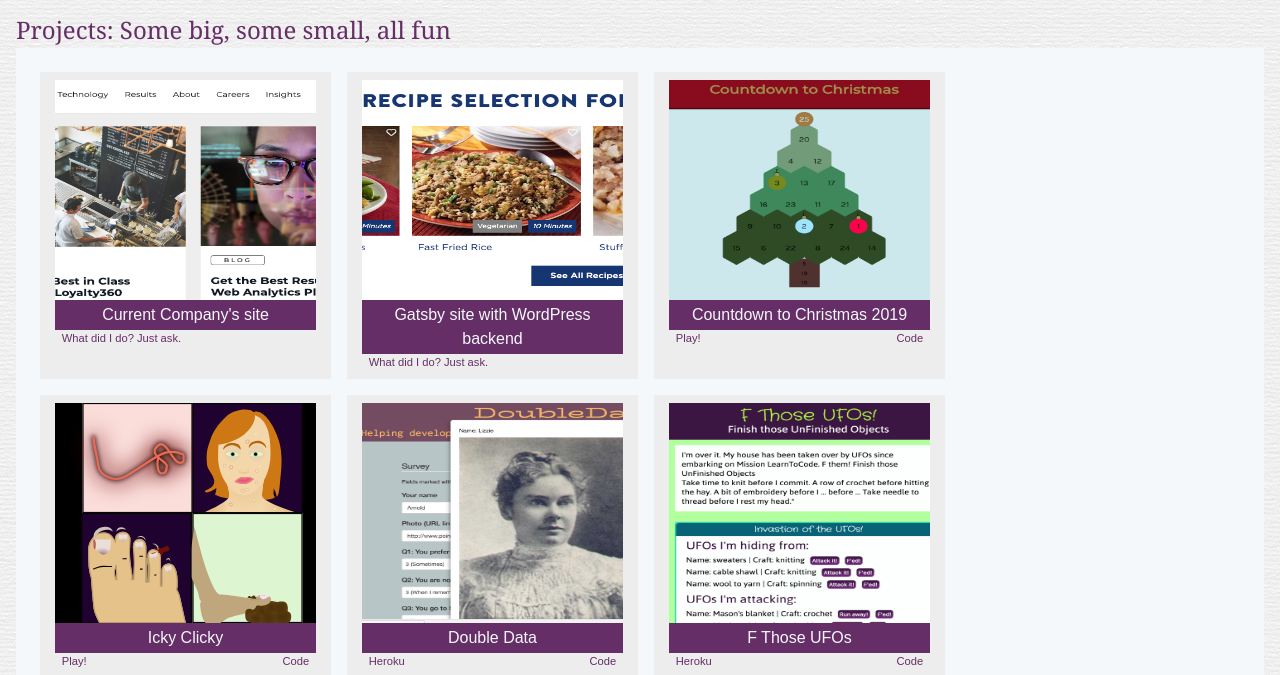
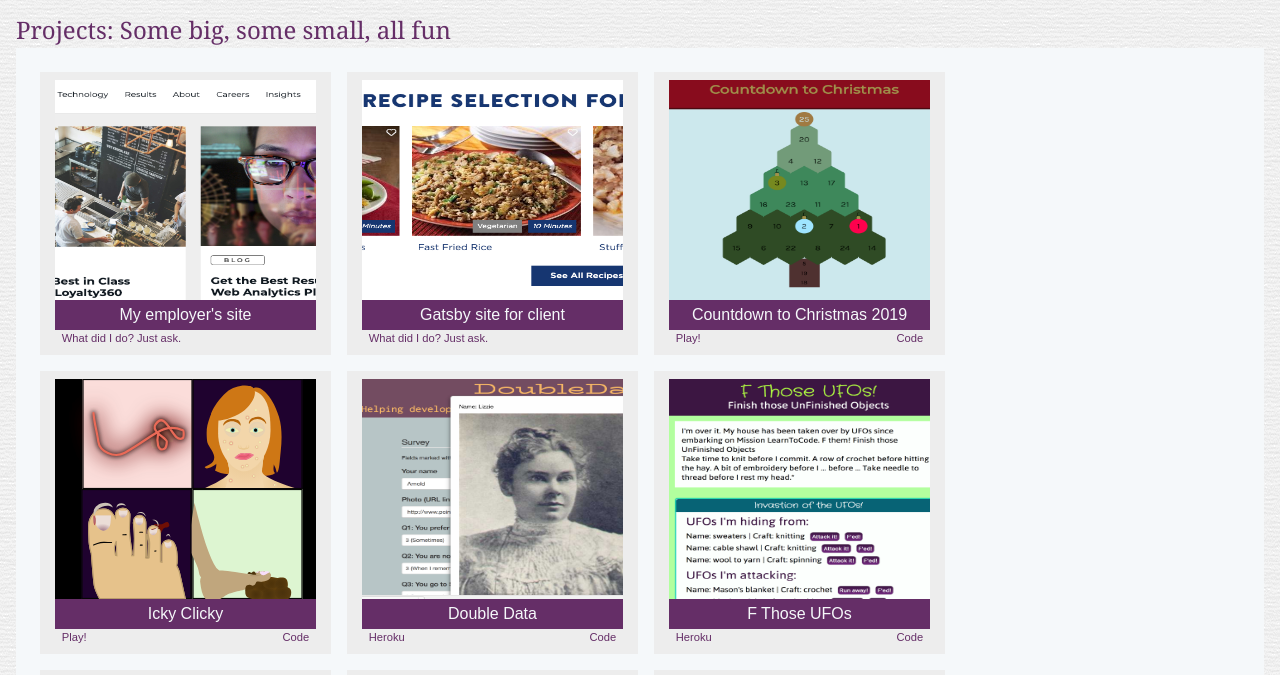
Before and after one commit to ihatetoast/ihatetoast.github.io, a plain HTML site: page projects.html in a window 1280 px wide. Shown: the part 107-782 px from the top of the page. Drawn offline with Linux system fonts and the light colour scheme; grey boxes are pictures that could not be loaded; a web font is replaced by a local one.

Commit message:
updated content

```diff
--- a/projects.html
+++ b/projects.html
@@ -54,7 +54,7 @@
                       <img src="./assets/images/jobsnippet.png" alt="landing page">
                     </div>
                     <div class="titleBar">
-                      <p>Current Company's site</p>
+                      <p>My employer's site</p>
                     </div>
                     <div class="projectLinks">
                       <ul>
@@ -77,7 +77,7 @@
                           <img src="./assets/images/rivmr.png" alt="landing page">
                         </div>
                         <div class="titleBar">
-                          <p>Gatsby site with WordPress backend</p>
+                          <p>Gatsby site for client</p>
                         </div>
                         <div class="projectLinks">
                           <ul>
```
